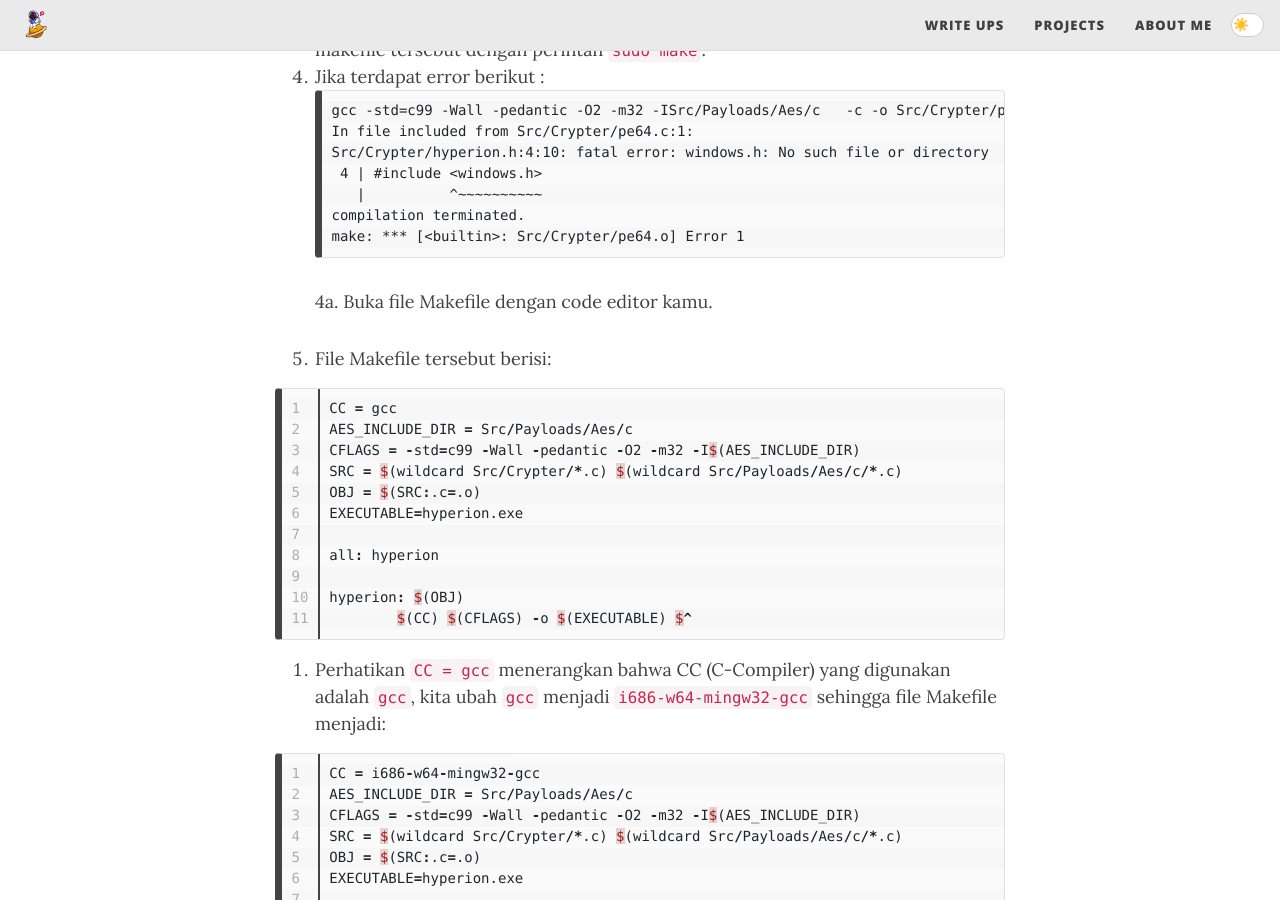
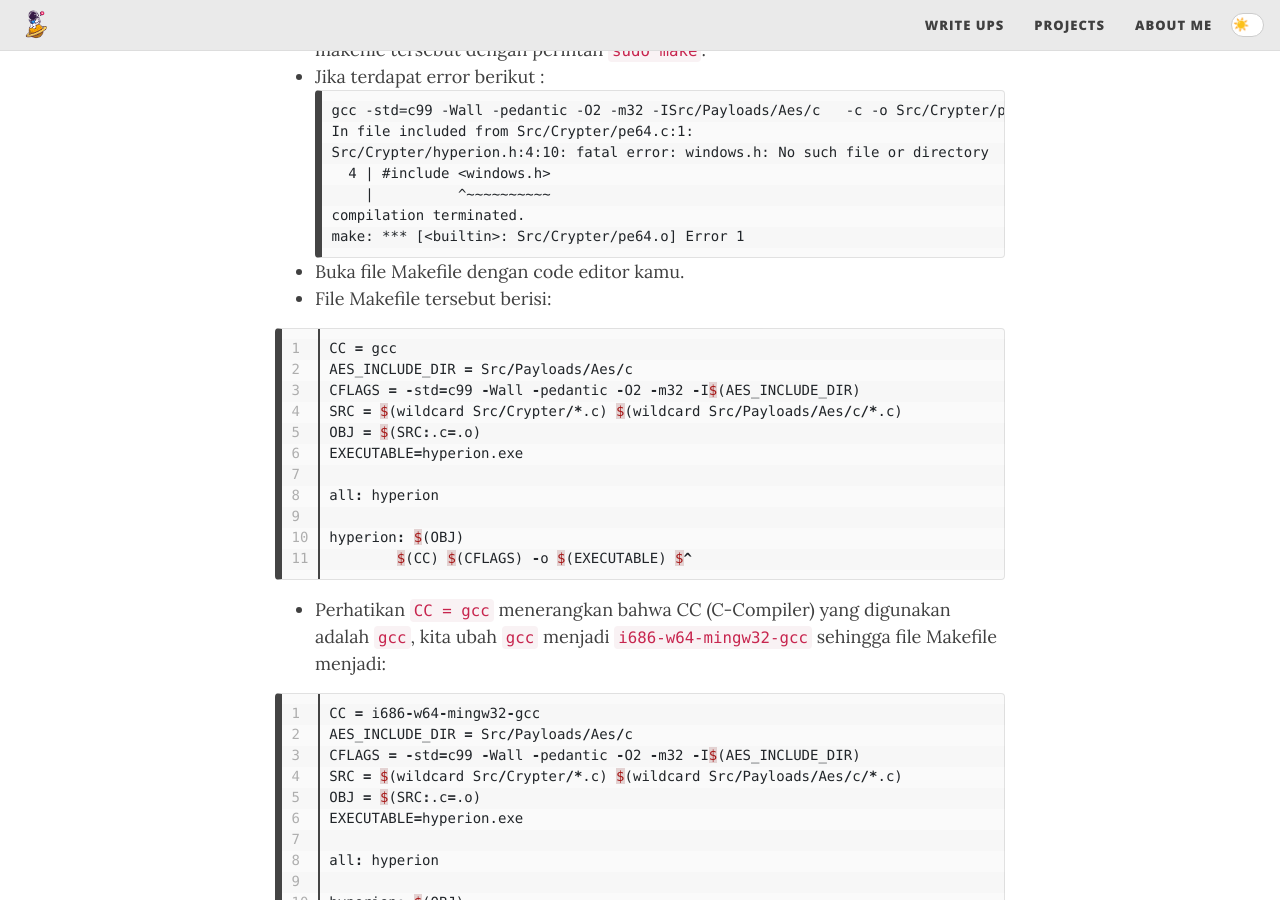
Before and after one commit to YuraveON/yuraveon.github.io, a Jekyll site: the page built from _posts/2020-12-30-instalasi-hyperion-crypter.md, in a window 1280 px wide and 900 px high, scrolled down 3142 px. Built offline with Jekyll 4.4.1, drawn with Linux system fonts in a browser that asks for light colours; nearby versions of some CDN libraries; comment, search, counter and statistics services are not loaded; some of the changed lines change nothing that is shown.

Commit message:
edit listing

````diff
--- a/_posts/2020-12-30-instalasi-hyperion-crypter.md
+++ b/_posts/2020-12-30-instalasi-hyperion-crypter.md
@@ -93,10 +93,10 @@ Hyperion dapat diunduh pada salah satu link berikut:
 
 Unduh dan unzip folder Hyperion ke direktori yang kamu inginkan, kemudian ikuti langkah berikut ini:
 
-1. Pada terminal, gunakan `cd direktori-hyperion` untuk pergi ke direktori tempat anda mengekstrak Hyperion.
-2. `ls` untuk melihat isi direktori. isinya seharusnya adalah `Fasm  Makefile  Src  license.txt  readme.txt`
-3. Terdapat file Makefile. Dengan tetap dalam direktori Hyperion, jalankan file makefile tersebut dengan perintah `sudo make`.
-4. Jika terdapat error berikut :
+- Pada terminal, gunakan `cd direktori-hyperion` untuk pergi ke direktori tempat anda mengekstrak Hyperion.
+- `ls` untuk melihat isi direktori. isinya seharusnya adalah `Fasm  Makefile  Src  license.txt  readme.txt`
+- Terdapat file Makefile. Dengan tetap dalam direktori Hyperion, jalankan file makefile tersebut dengan perintah `sudo make`.
+- Jika terdapat error berikut :
 ```
 gcc -std=c99 -Wall -pedantic -O2 -m32 -ISrc/Payloads/Aes/c   -c -o Src/Crypter/pe64.o Src/Crypter/pe64.c
 In file included from Src/Crypter/pe64.c:1:
@@ -106,8 +106,8 @@ Src/Crypter/hyperion.h:4:10: fatal error: windows.h: No such file or directory
 compilation terminated.
 make: *** [<builtin>: Src/Crypter/pe64.o] Error 1
 ```
-4a. Buka file Makefile dengan code editor kamu.
-5. File Makefile tersebut berisi:
+- Buka file Makefile dengan code editor kamu.
+- File Makefile tersebut berisi:
 {% highlight c linenos %}
 CC = gcc
 AES_INCLUDE_DIR = Src/Payloads/Aes/c
@@ -122,7 +122,7 @@ hyperion: $(OBJ)
 	$(CC) $(CFLAGS) -o $(EXECUTABLE) $^
 {% endhighlight %}
 
-1. Perhatikan `CC = gcc` menerangkan bahwa CC (C-Compiler) yang digunakan adalah `gcc`, kita ubah `gcc` menjadi `i686-w64-mingw32-gcc` sehingga file Makefile menjadi:
+- Perhatikan `CC = gcc` menerangkan bahwa CC (C-Compiler) yang digunakan adalah `gcc`, kita ubah `gcc` menjadi `i686-w64-mingw32-gcc` sehingga file Makefile menjadi:
 
 {% highlight c linenos %}
 CC = i686-w64-mingw32-gcc
@@ -140,7 +140,7 @@ hyperion: $(OBJ)
 
 Simpan.
 
-7. Jalankan kembali `sudo make` dan sekarang harusnya sudah ada file hyperion.exe pada direktori Hyperion kamu.
+- Jalankan kembali `sudo make` dan sekarang harusnya sudah ada file hyperion.exe pada direktori Hyperion kamu.
 
 
 ## Penutup
````
